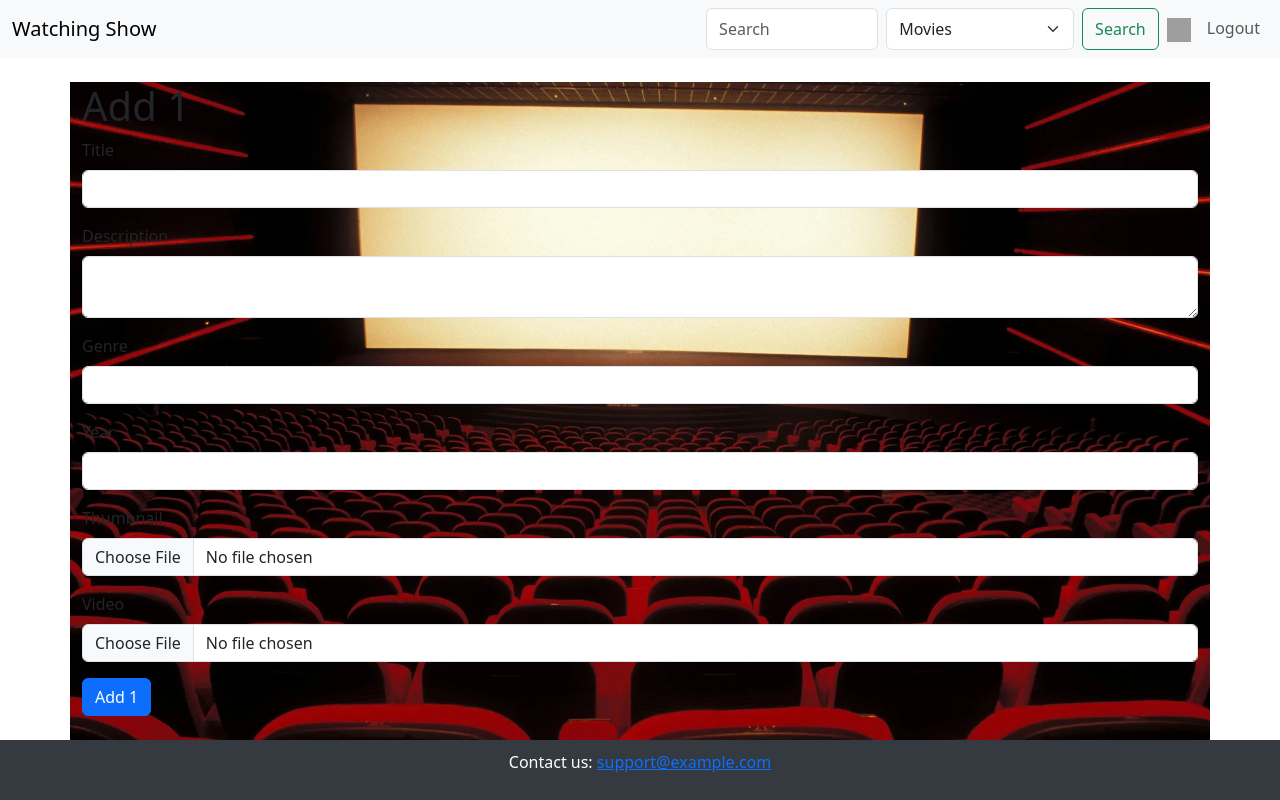
After one commit to VlasovVasylii/Project_activity, a Flask app: page /add/1 in a window 1280 px wide. The commit adds this page. Run offline with Flask 3, Linux system fonts and the light colour scheme; a user stored in the database is signed in; some libraries are stand-ins or nearby versions; grey boxes are pictures that could not be loaded.

Commit message:
try to debug and refactor

```diff
--- a/app/__init__.py
+++ b/app/__init__.py
@@ -1,8 +1,6 @@
 from flask import Flask
 from app.extensions import db, login_manager
-from app.routes.movie import movie
 from app.routes.main import main
-from app.routes.show import show
 from app.routes.auth import auth
 
 
@@ -10,8 +8,6 @@
 def register_routes(app):
     app.register_blueprint(auth, url_prefix="/auth")
     app.register_blueprint(main)
-    app.register_blueprint(movie, url_prefix="/movie")
-    app.register_blueprint(show, url_prefix="/show")
 
 
 def create_app():
--- a/app/forms.py
+++ b/app/forms.py
@@ -38,9 +38,7 @@
     description = TextAreaField("Description", validators=[DataRequired()])
     genre = StringField("Genre", validators=[DataRequired()])
     year = IntegerField("Year", validators=[DataRequired()])
-    thumbnail = FileField(
-        "Thumbnail", validators=[FileAllowed(["jpg", "png"], "Images only!")]
-    )
+    thumbnail = FileField("Thumbnail", validators=[FileAllowed(["jpg", "png"], "Images only!")])
     video = FileField("Video", validators=[FileAllowed(["mp4"], "Videos only!")])
     submit = SubmitField("Submit")
 
--- a/app/routes/main.py
+++ b/app/routes/main.py
@@ -1,10 +1,10 @@
-from flask import render_template, redirect, request
+from flask import render_template, redirect, request, jsonify, flash, url_for
 from flask_login import current_user, login_required
 from app.extensions import db
 from app.routes import main
-from app.forms import CommentForm
-from app.models import Comment, Movie, Show, Episode
-from app.utils import get_recommended_movies, get_recommended_shows
+from app.forms import CommentForm, MovieForm
+from app.models import Comment, Movie, Show, Episode, Rating
+from app.utils import get_recommended_movies, get_recommended_shows, upload_to_s3
 
 
 @main.route('/')
@@ -112,3 +112,110 @@
         recommendations = []
 
     return render_template('recommendations.html', recommendations=recommendations, content_type=content_type)
+
+
+@main.route('/rate/<content_type>/<int:content_id>', methods=['POST'])
+@login_required
+def rate_content(content_type, content_id):
+    try:
+        rating_value = int(request.json.get('rating', 0))
+        if not (1 <= rating_value <= 10):
+            raise ValueError("Invalid rating")
+    except ValueError:
+        return jsonify({'error': 'Rating must be between 1 and 10'}), 400
+
+    content = None
+    if content_type == 'movie':
+        content = Movie.query.get_or_404(content_id)
+    elif content_type == 'show':
+        content = Show.query.get_or_404(content_id)
+
+    if not content:
+        return jsonify({'error': 'Content not found'}), 404
+
+    rating = Rating.query.filter_by(user_id=current_user.id, **{f"{content_type}_id": content_id}).first()
+    if rating:
+        rating.rating = rating_value
+    else:
+        rating = Rating(user_id=current_user.id, **{f"{content_type}_id": content_id}, rating=rating_value)
+        db.session.add(rating)
+    db.session.commit()
+
+    return jsonify({'message': 'Rating submitted', 'average_rating': content.average_rating}), 200
+
+
+@main.route('/add/<content_type>', methods=['GET', 'POST'])
+@login_required
+def add_content(content_type):
+    form = MovieForm()  # Используем одну форму для обоих типов контента
+    if form.validate_on_submit():
+        thumbnail_url = upload_to_s3(form.thumbnail.data, 'thumbnails')
+        video_url = upload_to_s3(form.video.data, 'videos')
+
+        if content_type == 'movie':
+            content = Movie(
+                title=form.title.data,
+                description=form.description.data,
+                thumbnail_url=thumbnail_url,
+                video_url=video_url,
+                genre=form.genre.data,
+                year=form.year.data
+            )
+        elif content_type == 'show':
+            content = Show(
+                title=form.title.data,
+                description=form.description.data,
+                thumbnail_url=thumbnail_url,
+                genre=form.genre.data,
+                year=form.year.data
+            )
+        else:
+            return "Invalid content type", 400
+
+        db.session.add(content)
+        db.session.commit()
+        flash(f'{content_type.capitalize()} added successfully.', 'success')
+        return redirect(url_for('main.index'))
+    return render_template('add_content.html', form=form, content_type=content_type)
+
+
+@main.route('/search', methods=['GET'])
+def advanced_search():
+    content_type = request.args.get('type', 'movie')
+    genre = request.args.get('genre')
+    min_rating = request.args.get('min_rating', type=float)
+    max_rating = request.args.get('max_rating', type=float)
+    year = request.args.get('year', type=int)
+
+    query = Movie.query if content_type == 'movie' else Show.query
+
+    if genre:
+        query = query.filter(Movie.genre.ilike(f"%{genre}%"))
+    if min_rating:
+        query = query.filter(Movie.average_rating >= min_rating)
+    if max_rating:
+        query = query.filter(Movie.average_rating <= max_rating)
+    if year:
+        query = query.filter(Movie.year == year)
+
+    results = query.all()
+    return render_template('search_results.html', results=results, content_type=content_type)
+
+
+@main.route('/comments/<content_type>/<int:content_id>', methods=['GET'])
+def get_comments(content_type, content_id):
+    sort_by = request.args.get('sort_by', 'new')
+    comments = None
+
+    if content_type == 'movie':
+        comments = Comment.query.filter_by(movie_id=content_id)
+    elif content_type == 'show':
+        comments = Comment.query.filter_by(show_id=content_id)
+
+    if sort_by == 'popular':
+        comments = comments.order_by(Comment.likes.desc())
+    else:
+        comments = comments.order_by(Comment.timestamp.desc())
+
+    comments = comments.all()
+    return render_template('comments.html', comments=comments, content_type=content_type)
--- /dev/null
+++ b/app/templates/add_content.html
@@ -0,0 +1,36 @@
+{% extends 'base.html' %}
+
+{% block title %}Add {{ content_type|capitalize }}{% endblock %}
+
+{% block content %}
+<h1>Add {{ content_type|capitalize }}</h1>
+<form method="POST" enctype="multipart/form-data">
+    {{ form.hidden_tag() }}
+    {{ form.csrf_token }}
+    <div class="mb-3">
+        {{ form.title.label(class="form-label") }}
+        {{ form.title(class="form-control") }}
+    </div>
+    <div class="mb-3">
+        {{ form.description.label(class="form-label") }}
+        {{ form.description(class="form-control") }}
+    </div>
+    <div class="mb-3">
+        {{ form.genre.label(class="form-label") }}
+        {{ form.genre(class="form-control") }}
+    </div>
+    <div class="mb-3">
+        {{ form.year.label(class="form-label") }}
+        {{ form.year(class="form-control") }}
+    </div>
+    <div class="mb-3">
+        {{ form.thumbnail.label(class="form-label") }}
+        {{ form.thumbnail(class="form-control") }}
+    </div>
+    <div class="mb-3">
+        {{ form.video.label(class="form-label") }}
+        {{ form.video(class="form-control") }}
+    </div>
+    <button type="submit" class="btn btn-primary">Add {{ content_type|capitalize }}</button>
+</form>
+{% endblock %}
--- a/app/templates/components/navbar.html
+++ b/app/templates/components/navbar.html
@@ -16,7 +16,7 @@
                 </form>
                 {% if current_user.is_authenticated %}
                 <li class="nav-item">
-                    <a href="{{ url_for('account.view_account') }}" class="nav-link">
+                    <a href="{{ url_for('auth.view_account') }}" class="nav-link">
                         <img src="/static/profile-icon.png" alt="Profile" style="width: 24px; height: 24px;">
                     </a>
                 </li>
```
Also changed, not shown: app/routes/movie.py (deleted, +0 -80 lines), app/routes/show.py (deleted, +0 -22 lines), app/templates/components/comments.html (added, +10 -0 lines).
